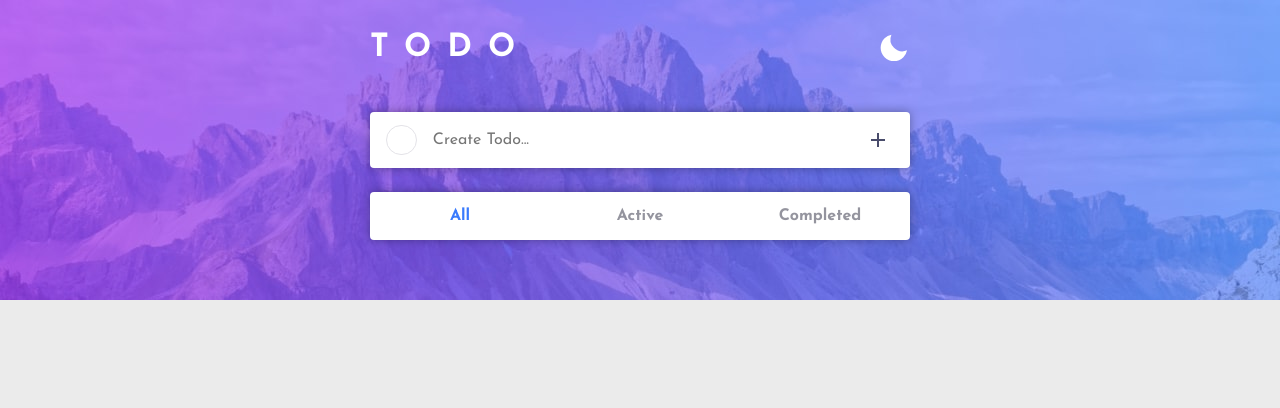
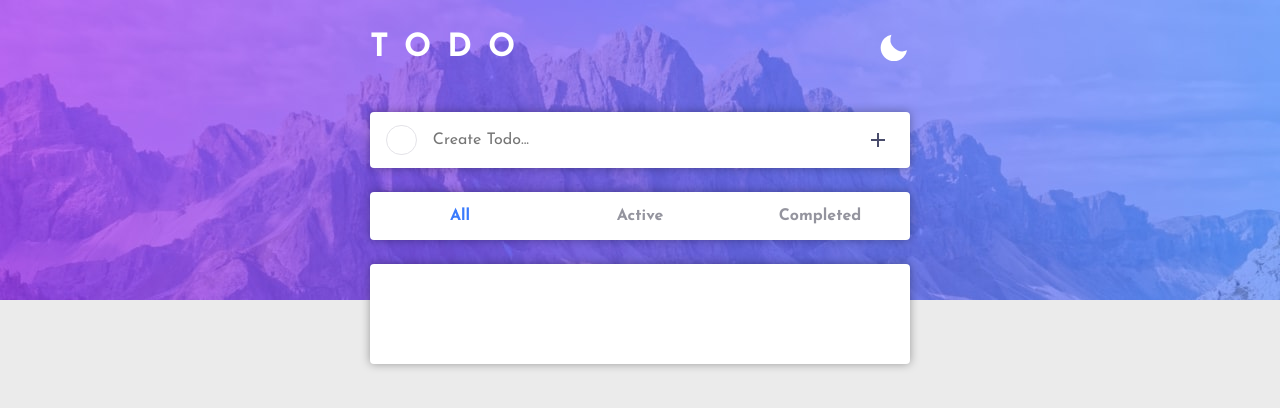
Before and after one commit to BUTURUM/todo-app, a Vue app: page / in a window 1280 px wide. Shown: the top 408 px of the page. Built offline with nearby package versions, Linux system fonts and the light colour scheme.

Commit message:
Add list placeholder
In case these no todo the note "nothing todo" will
be shown

```diff
--- a/components/Todo-List.vue
+++ b/components/Todo-List.vue
@@ -5,7 +5,7 @@
     <TabOption label="Completed" value="show-completed"/>
   </TabForm>
   <ul class="box show-todo">
-    <template v-for="({title, checked, id}) in items">
+    <template v-if="items.length" v-for="({title, checked, id}) in items">
       <TodoItem
         v-if="mode === 'show-all' || (mode == 'show-completed' ? checked : !checked)"
         :title="title"
@@ -16,6 +16,9 @@
         @remove="$emit('remove-id', id)"
       />
     </template>
+    <div v-else class="list-holder">
+      <span class="list-holder__note"></span>
+    </div>
   </ul>
 </template>
 <script>
--- a/style/todo.css
+++ b/style/todo.css
@@ -1,6 +1,17 @@
 .show-todo > :not(:last-child){
   border-bottom: solid 1px var(--light-passive-color);
 }
+
+.list-holder{
+  display: flex;
+  align-items: center;
+  justify-content: center;
+  height: 100px;
+}
+.list-holder__note{
+  color: var(--dark-passive-color);
+}
+
 .add-todo, .todo-item{
   display: flex;
   gap: 1rem;
```
